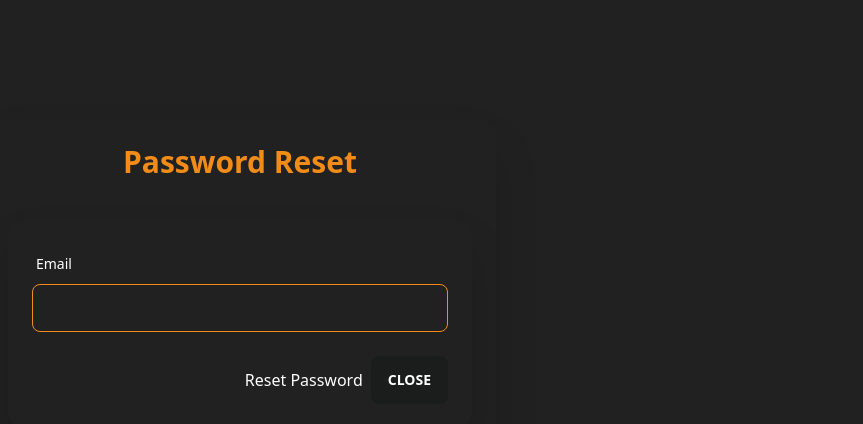
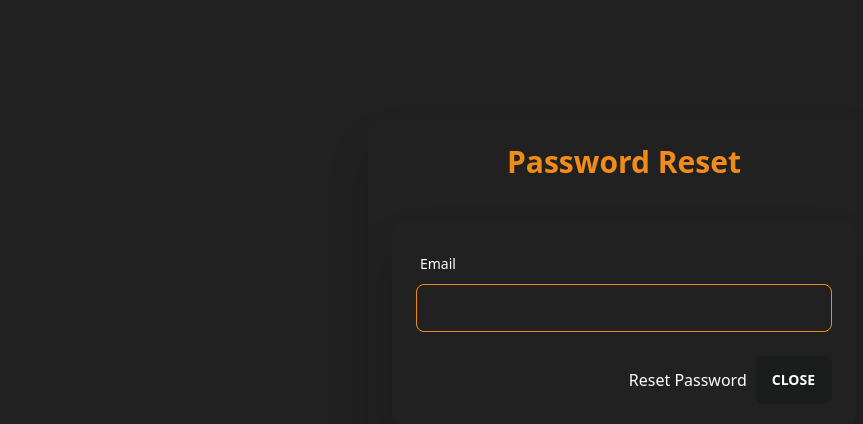
Before and after one commit to andytcodes/Gesture-Capstone, a React (Create React App) app: page /forgot-password in a window 1280 px wide. Shown: the top 424 px of the page, without its empty margins (16-879 px from the left). Built offline with nearby package versions, Linux system fonts and the light colour scheme; no server answers.

Commit message:
The completed

```diff
--- a/src/components/ForgotPassword.js
+++ b/src/components/ForgotPassword.js
@@ -28,8 +28,8 @@ export default function ForgotPassword() {
 
   return (
     <>
-      <div className="App">
-        <div class="modal-box">
+      <div>
+        <div class="modal-box App">
           <h2 className="text-primary font-bold text-3xl">Password Reset</h2>
           {error && <alert variant="danger">{error}</alert>}
           {message && <alert variant="success">{message}</alert>}
```
